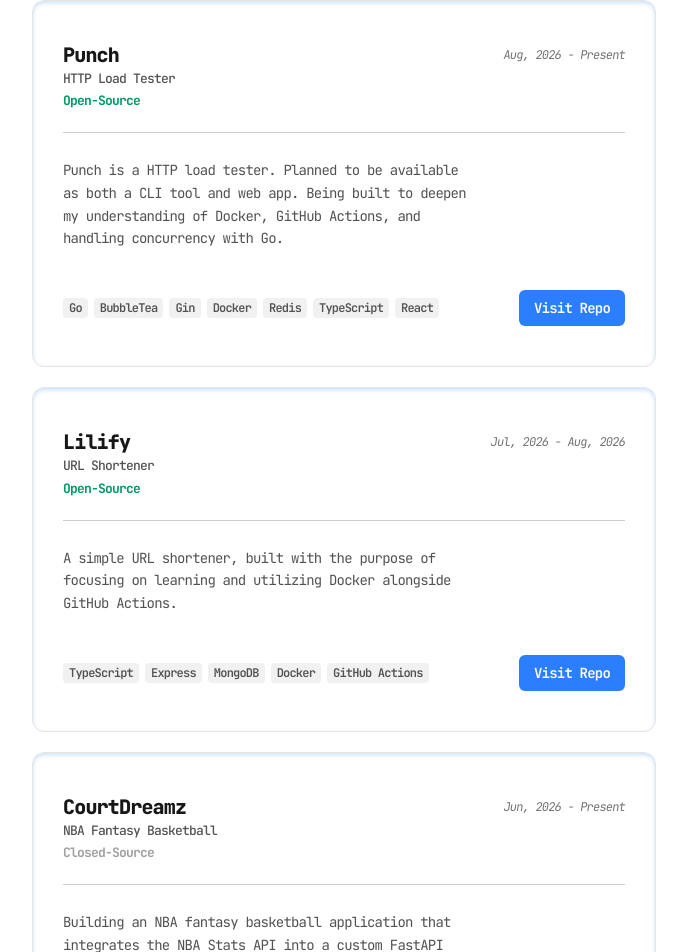
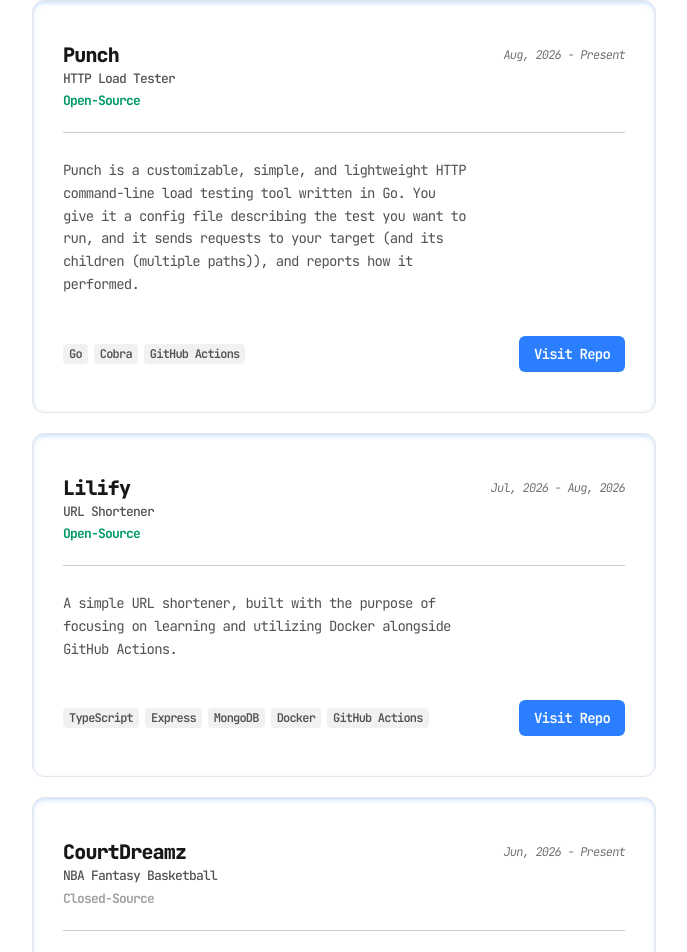
Before and after one commit to yuriongit/portfolio, a React (Vite) app: page / in a window 1280 px wide. Shown: the part 1058-2010 px from the top of the page, without its empty margins (296-983 px from the left). Built offline with nearby package versions, Linux system fonts and the light colour scheme.

Commit message:
refactor(projects): update punch description

```diff
--- a/src/info.js
+++ b/src/info.js
@@ -53,9 +53,9 @@ export const PROJECTS = [
     name: "Punch",
     definition: "HTTP Load Tester",
     period: "Aug, 2026 - Present",
-    stack: ["Go", "BubbleTea", "Gin", "Docker", "Redis", "TypeScript", "React"],
+    stack: ["Go", "Cobra", "GitHub Actions" ],
     description:
-      "Punch is a HTTP load tester. Planned to be available as both a CLI tool and web app. Being built to deepen my understanding of Docker, GitHub Actions, and handling concurrency with Go.",
+    "Punch is a customizable, simple, and lightweight HTTP command-line load testing tool written in Go. You give it a config file describing the test you want to run, and it sends requests to your target (and its children (multiple paths)), and reports how it performed.",
     link: "https://github.com/yuriongit/punch",
   },
   {
```
